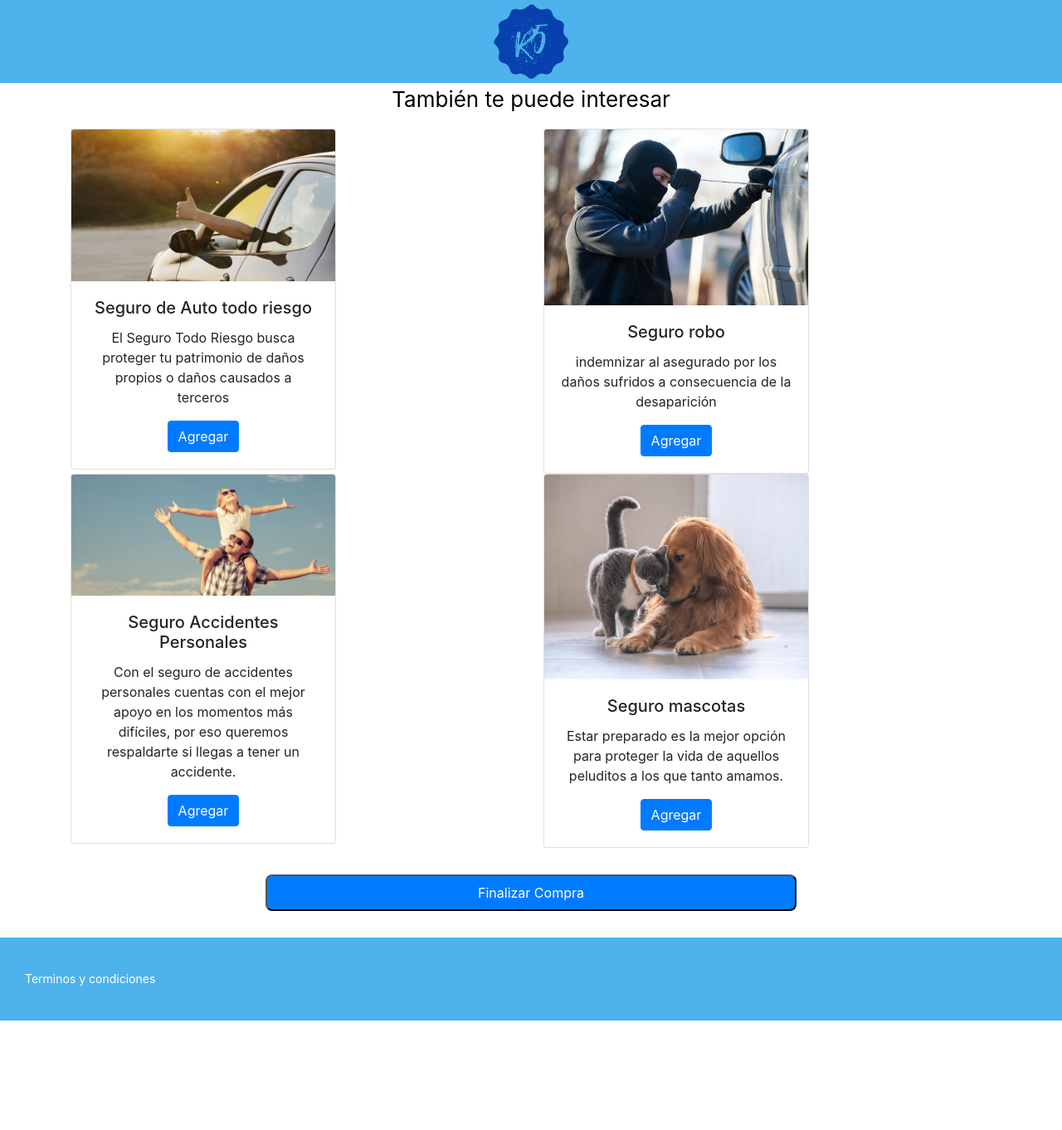
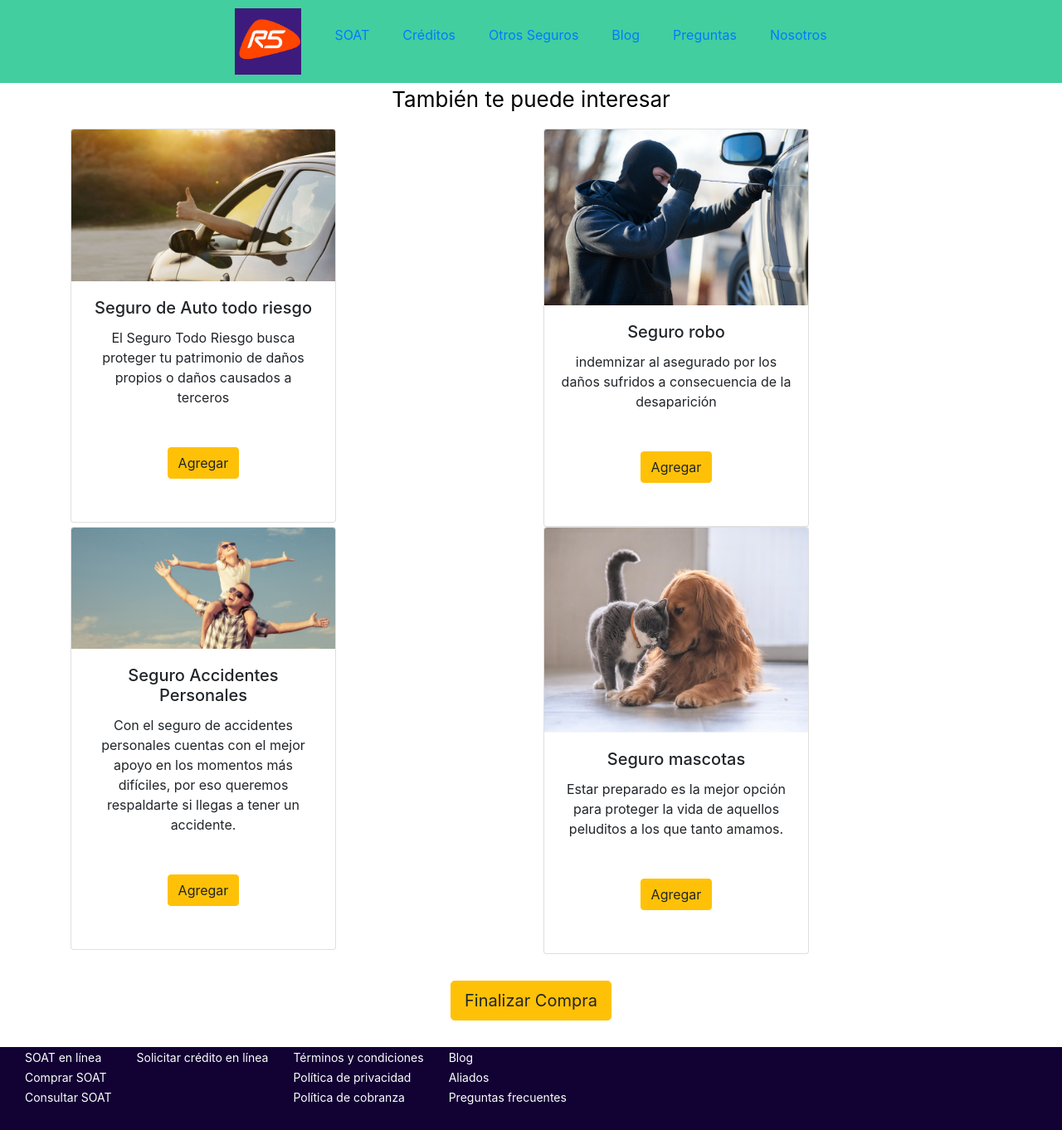
Before and after one commit to Jisel85/CheckoutGrupoR5, a React (Create React App) app: page / in a window 1280 px wide. Shown: the whole page at 83% size. Before the commit the page ends 1230 px from the top, so only its background shows below. Built offline with nearby package versions, Linux system fonts and the light colour scheme.

Commit message:
cambio de colores y logo

```diff
--- a/src/App.css
+++ b/src/App.css
@@ -33,25 +33,24 @@
 
 .header {
   align-items: center;
-  background: #4db2ec;
+  background: #42ce9f;
   color: white;
   display: flex;
   height: 100px;
-  justify-content: space-between;
+  justify-content: center;
   top: 0px;
   width: 100%;
 }
 
 .logo{
-  height: 90%;
+  height: 80%;
   display: block;
-  margin: 0 auto;
+  margin: 1rem auto rem 36rem;
 
 }
 
 .footer {
-  align-items: center;
-  background-color:#4db2ec;
+  background-color:#120133;
   display: flex;
   height: 100px;
   width: 100%;
@@ -70,19 +69,12 @@
 }
 
 
-.finish {
-  background: #007bff;
-  color: white;
-  border-radius: .5rem;
-  padding: .5rem 2rem;
-  display: block;
-  margin: 2rem auto 2rem;
-  width: 50%;
-}
 
 .recommended-services {
   color: black;
   font-size: calc(10px + 2vmin);
+}
 
-
+.btn-warning{
+  margin: 2rem auto 2rem;
 }
--- a/src/App.js
+++ b/src/App.js
@@ -25,7 +25,7 @@ function App() {
                 <Card.Text>
                 El Seguro Todo Riesgo busca proteger tu patrimonio de daños propios o daños causados a terceros
                 </Card.Text>
-                <Button variant="primary">Agregar</Button>
+                <Button variant="warning">Agregar</Button>
               </Card.Body>
             </Card>
           </Col>
@@ -37,7 +37,7 @@ function App() {
                 <Card.Text>
                 indemnizar al asegurado por los daños sufridos a consecuencia de la desaparición
                 </Card.Text>
-                <Button variant="primary">Agregar</Button>
+                <Button variant="warning">Agregar</Button>
               </Card.Body>
             </Card>
           </Col>
@@ -53,7 +53,7 @@ function App() {
                 <Card.Text>
                 Con el seguro de accidentes personales cuentas con el mejor apoyo en los momentos más difíciles, por eso queremos respaldarte si llegas a tener un accidente.
                 </Card.Text>
-                <Button variant="primary">Agregar</Button>
+                <Button variant="warning">Agregar</Button>
               </Card.Body>
             </Card>
           </Col>
@@ -65,13 +65,13 @@ function App() {
                 <Card.Text>
                 Estar preparado es la mejor opción para proteger la vida de aquellos peluditos a los que tanto amamos.
                 </Card.Text>
-                <Button variant="primary">Agregar</Button>
+                <Button variant="warning">Agregar</Button>
               </Card.Body>
             </Card>
           </Col>
         </Row>
       </Container>
-      <button type="button" class="finish">Finalizar Compra</button>
+      <button type="button" class="btn btn-warning btn-lg">Finalizar Compra</button>
     </div>
 
     <Footer />
--- a/src/components/Footer.jsx
+++ b/src/components/Footer.jsx
@@ -3,7 +3,25 @@ import '../App.css';
 
 const Footer = () => (
     <footer className="footer">
-        <a href="/">Terminos y condiciones</a>
+        <text>
+               <a href="/">SOAT en línea</a>  <br />
+               <a href="/">Comprar SOAT</a>  <br />
+               <a href="/">Consultar SOAT</a>
+        </text>
+        <text>
+            <a href="/">Solicitar crédito en línea</a> <br />
+        </text>
+        <text>
+            <a href="/">Términos y condiciones</a> <br />
+            <a href="/">Política de privacidad</a> <br />
+            <a href="/">Política de cobranza</a>
+        </text>
+        <text>
+            <a href="/">Blog</a> <br />
+            <a href="/">Aliados</a> <br />
+            <a href="/">Preguntas frecuentes</a>
+        </text>
+
     </footer>
 );
 
--- a/src/components/Header.jsx
+++ b/src/components/Header.jsx
@@ -5,6 +5,12 @@ import logoR5  from '../logoR5.png';
 const Header = () => (
     <header className="header">
         <img className="logo" src={logoR5} />
+        <ul><a href="/">SOAT</a> </ul>
+        <ul><a href="/">Créditos</a> </ul>
+        <ul><a href="/">Otros Seguros</a> </ul>
+        <ul><a href="/">Blog</a></ul>
+        <ul><a href="/">Preguntas</a></ul>
+        <ul><a href="/">Nosotros</a></ul>
     </header>
 );
 
```
Also changed, not shown: src/log.png (added), src/logoR5.png.
